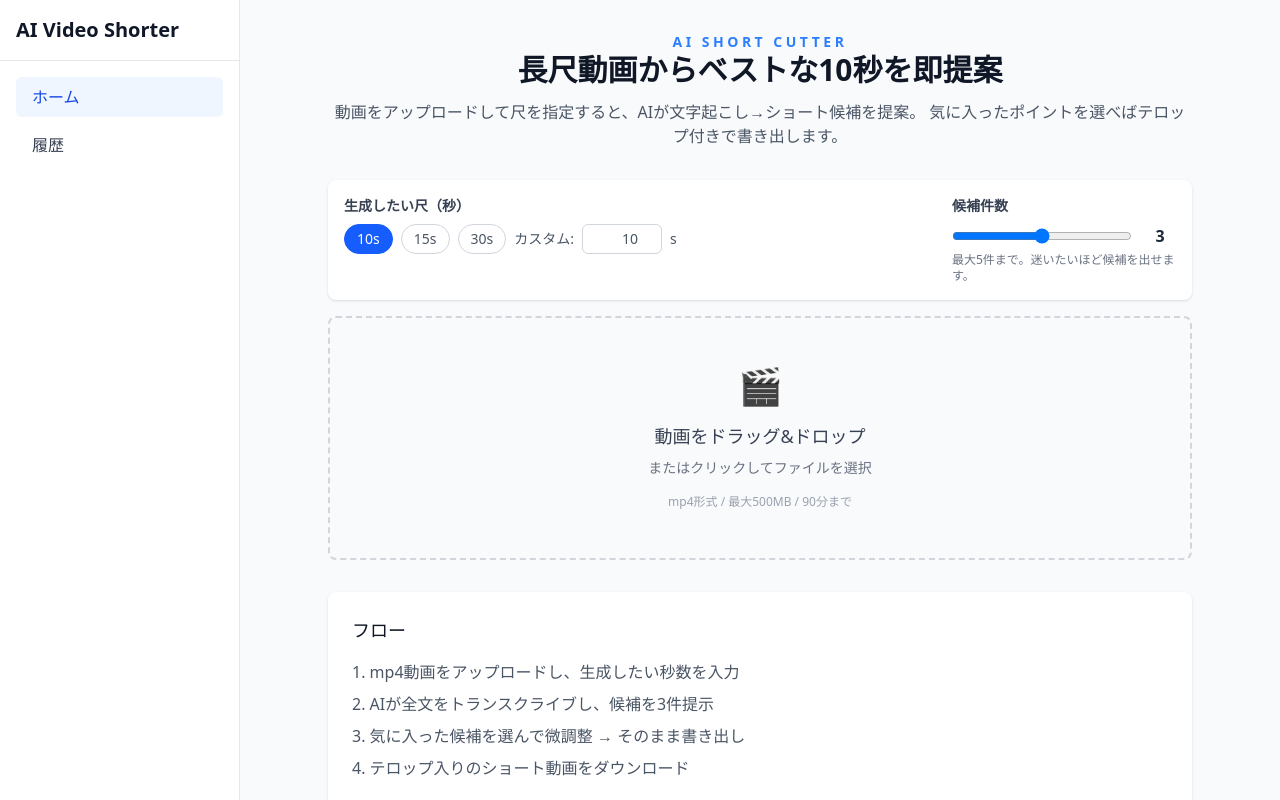
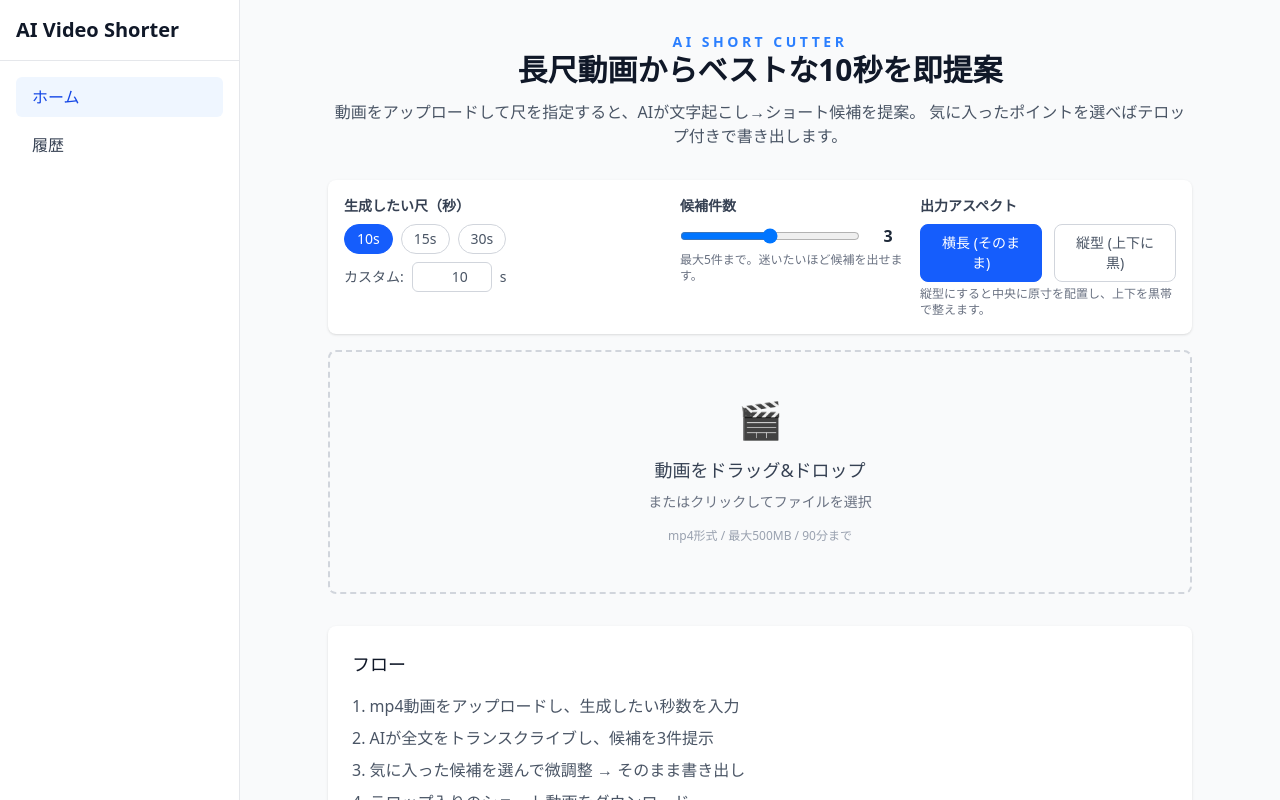
Before and after one commit to rootteamsawai/ai_video_shorter, a Next.js app: page / in a window 1280 px wide. Shown: the top 800 px of the page. Built offline with nearby package versions, Linux system fonts and the light colour scheme.

Commit message:
feat: add vertical pillarbox option

```diff
--- a/src/app/api/upload/route.ts
+++ b/src/app/api/upload/route.ts
@@ -11,6 +11,7 @@ export async function POST(request: NextRequest) {
     const file = formData.get("video") as File | null;
     const clipLengthSeconds = Number(formData.get("clipLengthSeconds"));
     const candidateCountRaw = formData.get("candidateCount");
+    const aspectModeRaw = formData.get("aspectMode");
 
     if (!file) {
       return NextResponse.json(
@@ -53,6 +54,8 @@ export async function POST(request: NextRequest) {
     // ジョブIDを生成
     const jobId = crypto.randomUUID();
 
+    const aspectMode = aspectModeRaw === "vertical_pillarbox" ? "vertical_pillarbox" : "original";
+
     // ジョブディレクトリを作成
     await createJobDir(jobId);
 
@@ -65,6 +68,7 @@ export async function POST(request: NextRequest) {
     await createJob(jobId, {
       clipLengthSeconds,
       candidateCount,
+      aspectMode,
     });
 
     // Inngest イベントを発火
--- a/src/app/jobs/[jobId]/page.tsx
+++ b/src/app/jobs/[jobId]/page.tsx
@@ -241,6 +241,7 @@ export default function JobPage({ params }: Props) {
           {formatSeconds(job.selectedClip.start)} – {formatSeconds(job.selectedClip.end)}
         </p>
         <p>尺: {(job.selectedClip.end - job.selectedClip.start).toFixed(2)} 秒</p>
+        <p className="text-xs text-slate-500">出力: {job.aspectMode === "vertical_pillarbox" ? "縦型 (上下黒)" : "横長"}</p>
       </div>
       {clipDetails && (
         <div className="text-slate-900">
--- a/src/components/upload-zone.tsx
+++ b/src/components/upload-zone.tsx
@@ -15,6 +15,7 @@ export function UploadZone({ onUploadComplete }: Props) {
   const [error, setError] = useState<string | null>(null);
   const [clipLengthSeconds, setClipLengthSeconds] = useState(10);
   const [candidateCount, setCandidateCount] = useState(3);
+  const [aspectMode, setAspectMode] = useState<"original" | "vertical_pillarbox">("original");
   const fileInputRef = useRef<HTMLInputElement>(null);
 
   const handleDragOver = useCallback((e: React.DragEvent) => {
@@ -50,6 +51,7 @@ export function UploadZone({ onUploadComplete }: Props) {
       formData.append("video", file);
       formData.append("clipLengthSeconds", clipLengthSeconds.toString());
       formData.append("candidateCount", candidateCount.toString());
+      formData.append("aspectMode", aspectMode);
 
       try {
         const xhr = new XMLHttpRequest();
@@ -88,7 +90,7 @@ export function UploadZone({ onUploadComplete }: Props) {
         setIsUploading(false);
       }
     },
-    [candidateCount, clipLengthSeconds, onUploadComplete]
+    [candidateCount, clipLengthSeconds, aspectMode, onUploadComplete]
   );
 
   const handleDrop = useCallback(
@@ -130,6 +132,10 @@ export function UploadZone({ onUploadComplete }: Props) {
     if (Number.isFinite(value)) {
       setCandidateCount(Math.min(5, Math.max(1, Math.round(value))));
     }
+  };
+
+  const updateAspectMode = (value: "original" | "vertical_pillarbox") => {
+    setAspectMode(value);
   };
 
   return (
@@ -196,6 +202,36 @@ export function UploadZone({ onUploadComplete }: Props) {
             最大5件まで。迷いたいほど候補を出せます。
           </p>
         </div>
+
+        <div className="w-full md:w-64">
+          <p className="text-sm font-semibold text-gray-700 mb-2">
+            出力アスペクト
+          </p>
+          <div className="flex gap-3">
+            {(["original", "vertical_pillarbox"] as const).map((mode) => {
+              const isActive = aspectMode === mode;
+              const label = mode === "original" ? "横長 (そのまま)" : "縦型 (上下に黒)";
+              return (
+                <button
+                  key={mode}
+                  type="button"
+                  disabled={isUploading}
+                  onClick={() => updateAspectMode(mode)}
+                  className={`flex-1 px-3 py-2 rounded-lg border text-sm transition-colors ${
+                    isActive
+                      ? "bg-blue-600 text-white border-blue-600"
+                      : "border-gray-300 text-gray-600 hover:border-blue-400"
+                  }${isUploading ? " opacity-60 pointer-events-none" : ""}`}
+                >
+                  {label}
+                </button>
+              );
+            })}
+          </div>
+          <p className="text-xs text-gray-500 mt-1">
+            縦型にすると中央に原寸を配置し、上下を黒帯で整えます。
+          </p>
+        </div>
       </div>
 
       <div
--- a/src/lib/ffmpeg.ts
+++ b/src/lib/ffmpeg.ts
@@ -1,7 +1,8 @@
 import ffmpeg from "fluent-ffmpeg";
 import { promises as fs } from "fs";
 import path from "path";
-import type { TranscriptChunk } from "@/types";
+import type { AspectMode, TranscriptChunk } from "@/types";
+type FilterSpecification = import("fluent-ffmpeg").FilterSpecification;
 
 export function timeToSeconds(time: string): number {
   const parts = time.split(":").map(Number);
@@ -147,7 +148,8 @@ export async function cutVideoWithSubtitles(
   outputPath: string,
   startSeconds: number,
   endSeconds: number,
-  subtitles: TranscriptChunk[]
+  subtitles: TranscriptChunk[],
+  aspectMode: AspectMode = "original"
 ): Promise<void> {
   const duration = endSeconds - startSeconds;
   const outputDir = path.dirname(outputPath);
@@ -164,19 +166,26 @@ export async function cutVideoWithSubtitles(
   const subtitleStyle =
     "FontName=Noto Sans JP,FontSize=24,PrimaryColour=&H00FFFFFF,OutlineColour=&H00000000,BackColour=&H80000000,BorderStyle=4,Outline=3,Shadow=0,MarginL=20,MarginR=20,MarginV=40";
 
+  const filters: (string | FilterSpecification)[] = [
+    {
+      filter: "subtitles",
+      options: {
+        filename: escapedSrtPath,
+        force_style: subtitleStyle,
+      },
+    },
+  ];
+
+  if (aspectMode === "vertical_pillarbox") {
+    filters.push("scale=1080:-2");
+    filters.push("pad=1080:1920:(ow-iw)/2:(oh-ih)/2:black");
+  }
+
   return new Promise((resolve, reject) => {
     ffmpeg(inputPath)
       .setStartTime(startSeconds)
       .setDuration(duration)
-      .videoFilters([
-        {
-          filter: "subtitles",
-          options: {
-            filename: escapedSrtPath,
-            force_style: subtitleStyle,
-          },
-        },
-      ])
+      .videoFilters(filters)
       .outputOptions(["-c:v", "libx264", "-c:a", "aac", "-preset", "fast"])
       .output(outputPath)
       .on("end", async () => {
--- a/src/lib/job-store.ts
+++ b/src/lib/job-store.ts
@@ -1,6 +1,6 @@
 import { promises as fs } from "fs";
 import path from "path";
-import type { ClipCandidate, Job, JobStatus, SelectedClip } from "@/types";
+import type { AspectMode, ClipCandidate, Job, JobStatus, SelectedClip } from "@/types";
 import { STORAGE_PATH, validateJobId } from "./storage";
 
 function getJobFilePath(jobId: string): string {
@@ -18,6 +18,7 @@ async function writeJob(job: Job): Promise<void> {
 export type CreateJobOptions = {
   clipLengthSeconds: number;
   candidateCount: number;
+  aspectMode?: AspectMode;
 };
 
 export async function createJob(
@@ -33,6 +34,7 @@ export async function createJob(
     candidateCount: options.candidateCount,
     candidates: null,
     selectedClip: null,
+    aspectMode: options.aspectMode ?? "original",
   };
 
   await writeJob(job);
@@ -50,6 +52,9 @@ export async function getJob(jobId: string): Promise<Job | null> {
     }
     if (typeof parsed.candidateCount !== "number") {
       parsed.candidateCount = 3;
+    }
+    if (!parsed.aspectMode) {
+      parsed.aspectMode = "original";
     }
     return parsed;
   } catch {
--- a/src/lib/render.ts
+++ b/src/lib/render.ts
@@ -7,7 +7,7 @@ import {
 } from "@/lib/storage";
 import { cutVideoWithSubtitles } from "@/lib/ffmpeg";
 import { sliceTranscript } from "@/lib/whisper";
-import type { TranscriptChunk } from "@/types";
+import type { AspectMode, TranscriptChunk } from "@/types";
 
 export async function renderClip(jobId: string): Promise<void> {
   const job = await getJob(jobId);
@@ -16,6 +16,7 @@ export async function renderClip(jobId: string): Promise<void> {
   }
 
   const { start, end } = job.selectedClip;
+  const aspectMode: AspectMode = job.aspectMode ?? "original";
 
   try {
     await updateJobStatus(jobId, "rendering", 80);
@@ -30,7 +31,7 @@ export async function renderClip(jobId: string): Promise<void> {
     const videoPath = getOriginalVideoPath(jobId);
     const clipPath = getClipVideoPath(jobId);
 
-    await cutVideoWithSubtitles(videoPath, clipPath, start, end, subtitles);
+    await cutVideoWithSubtitles(videoPath, clipPath, start, end, subtitles, aspectMode);
     await updateJobStatus(jobId, "completed", 100);
   } catch (error) {
     const message = error instanceof Error ? error.message : "Unknown error";
--- a/src/types/index.ts
+++ b/src/types/index.ts
@@ -1,3 +1,5 @@
+export type AspectMode = "original" | "vertical_pillarbox";
+
 /** ジョブのステータス */
 export type JobStatus =
   | "pending"
@@ -37,6 +39,7 @@ export type Job = {
   candidateCount: number;
   candidates?: ClipCandidate[] | null;
   selectedClip?: SelectedClip | null;
+  aspectMode?: AspectMode;
 };
 
 /** 文字起こしチャンク */
```
